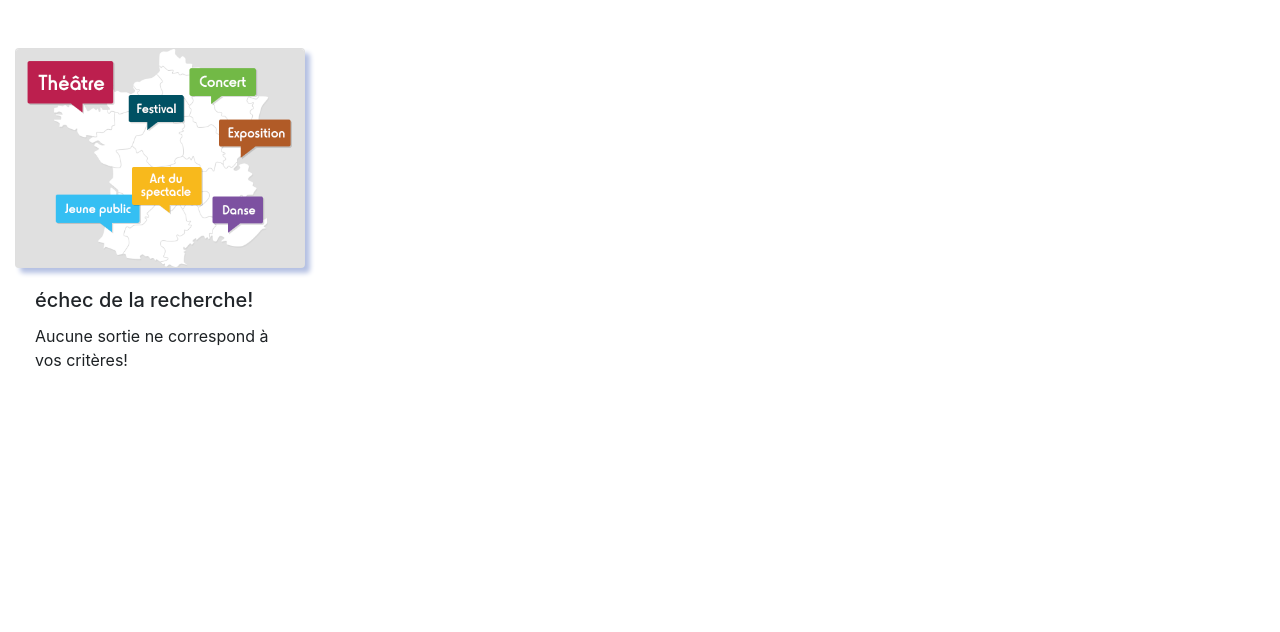
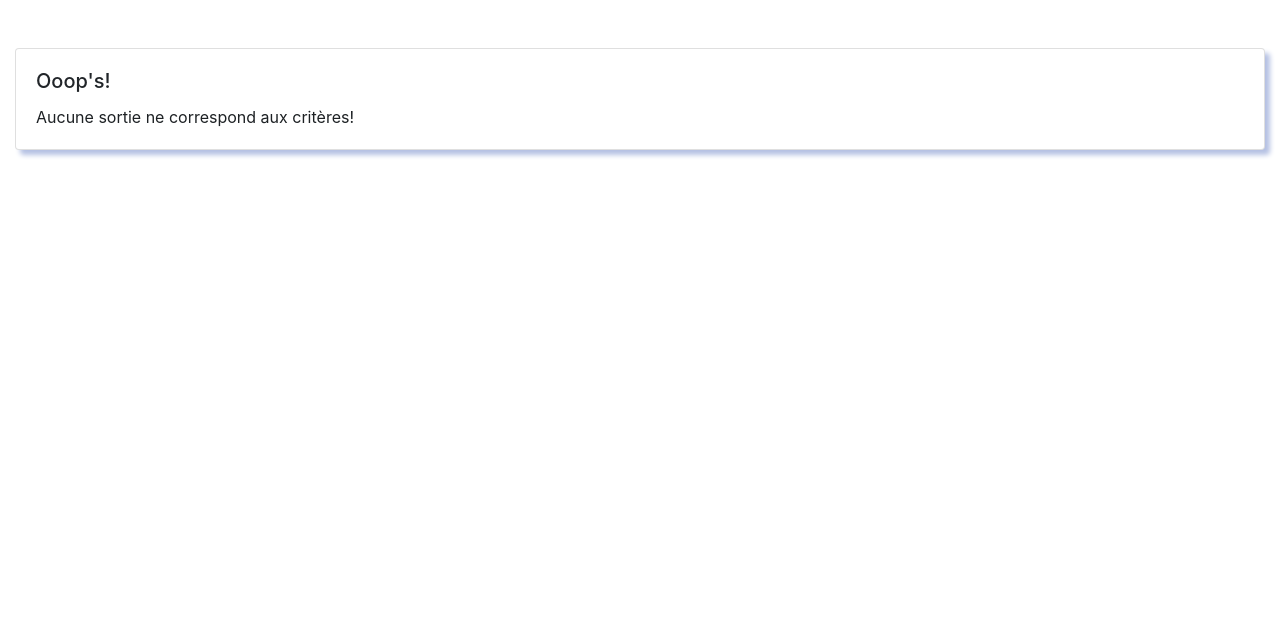
Before and after one commit to Laurent85220/sortir.com, a Symfony app: template templates/main/index.html.twig in a window 1280 px wide. Shown: the part 56-688 px from the top of the page. Run offline with Twig, Linux system fonts and the light colour scheme; the template is opened without the code that fills it, so the values that code supplies are empty; some libraries are stand-ins or nearby versions.

Commit message:
Update index.html.twig
modification de l'alerte "aucun résultats"

```diff
--- a/templates/main/index.html.twig
+++ b/templates/main/index.html.twig
@@ -65,17 +65,15 @@
                 </div>
             </div>
         {% else %}
-            <div class="col-sm-3 mt-4 mb-4">
+{#            <div class="col-sm-3 mt-4 mb-4">#}
+            <div class="col-md-12 mt-4 mb-4">
                 <div class="card detail">
-                    <div class="image-card d-flex justify-content-center">
-                        <img src="{{ asset('img/sortie.png') }}" class="img-fluid card-img-top" alt="idées sorties en france">
+                    <div class="card-body">
+                        <h5 class="card-title">Ooop's!</h5>
+                        <p class="card-text">
+                            Aucune sortie ne correspond aux critères!
+                        </p>
                     </div>
-                </div>
-                <div class="card-body">
-                    <h5 class="card-title">échec de la recherche!</h5>
-                    <p class="card-text">
-                        Aucune sortie ne correspond à vos critères!
-                    </p>
                 </div>
             </div>
         {% endfor %}
```
